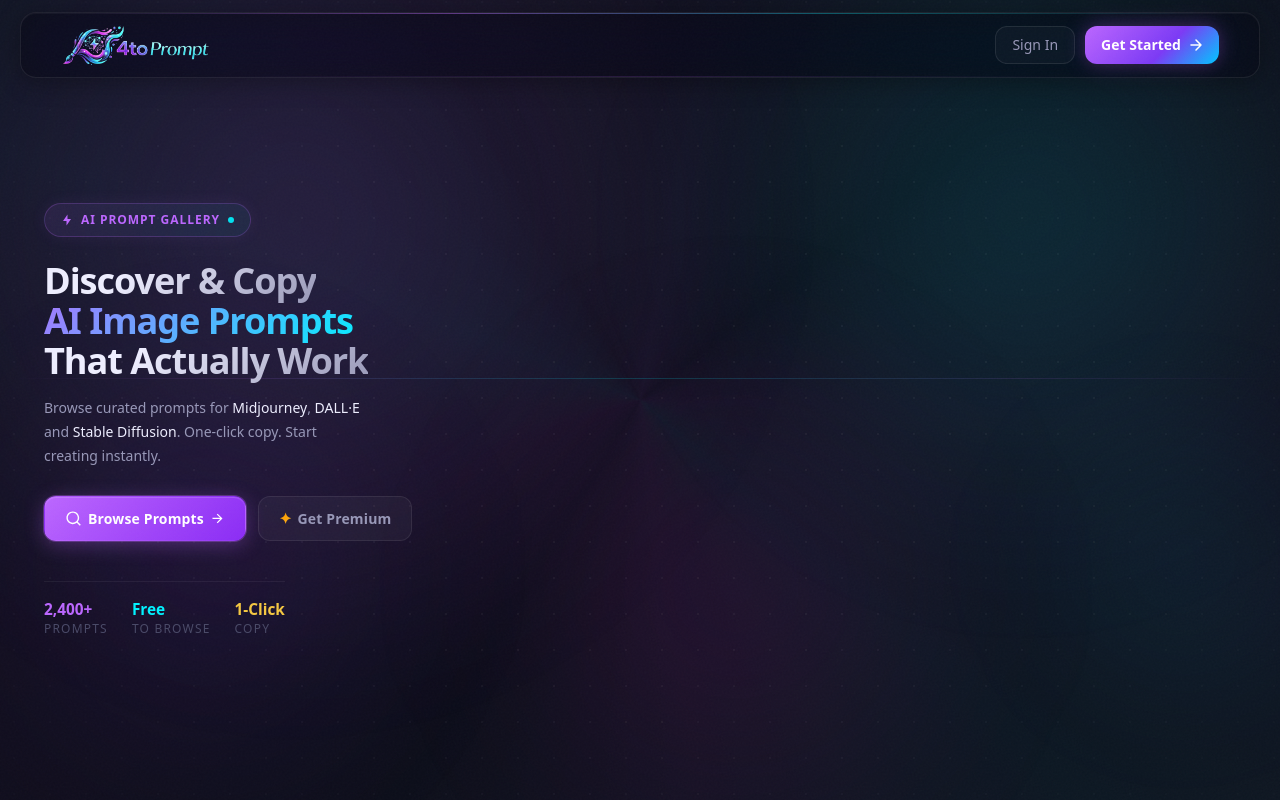
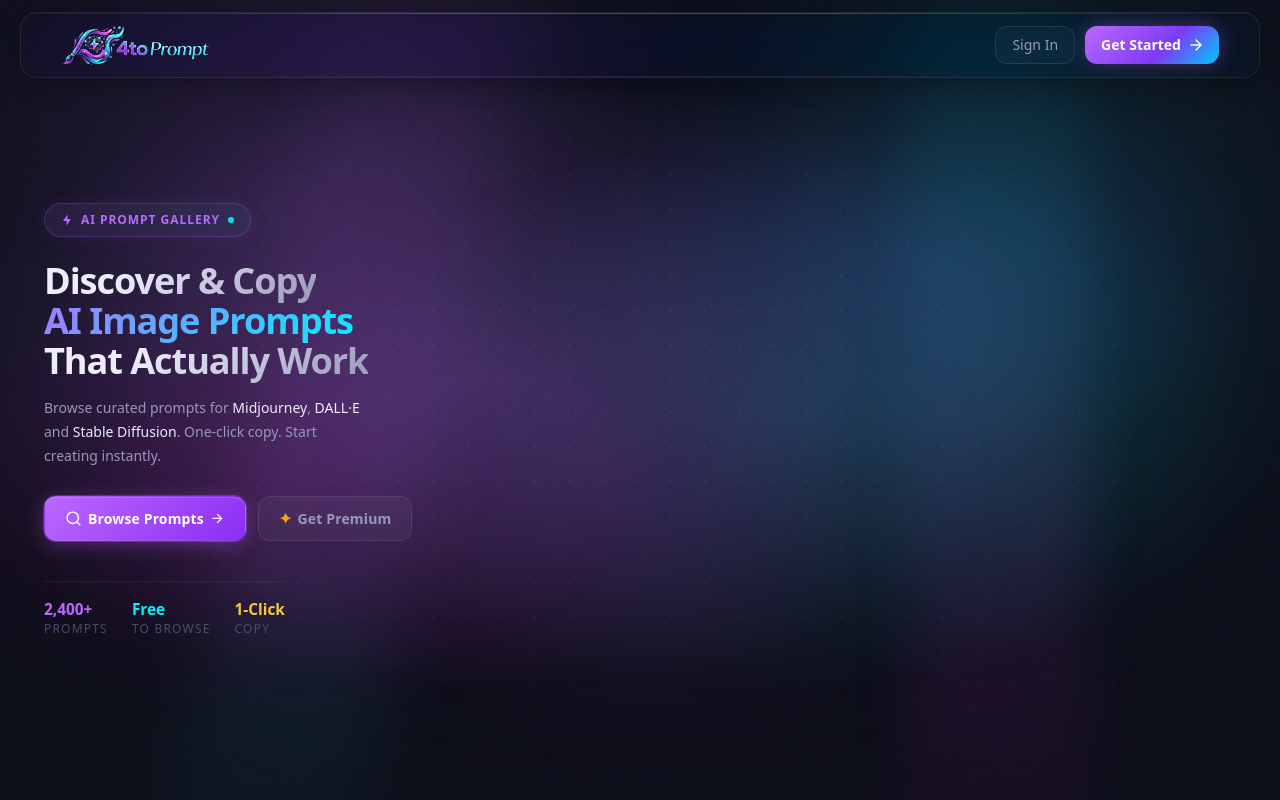
Before and after one commit to DiwakaraDev/4to-prompt, a Next.js app: page / in a window 1280 px wide. Shown: the top 800 px of the page. Built offline with nearby package versions, Linux system fonts and the light colour scheme; no server answers; the database is empty.

Commit message:
feat: enhance animated background with new layers and effects

```diff
--- a/src/app/globals.css
+++ b/src/app/globals.css
@@ -824,210 +824,266 @@
 }
 
 /* ═══════════════════════════════════════════════════════════
-   ANIMATED BACKGROUND
+   ANIMATED BACKGROUND v2 — Modern Cinematic
+   Layers: Mesh · Dots · Tron Grid · Orbs · Beams · Rings
 ═══════════════════════════════════════════════════════════ */
 
-@keyframes aurora {
-  0%   { transform: rotate(0deg)   scale(1.0); opacity: 0.55; }
-  25%  { transform: rotate(90deg)  scale(1.08); opacity: 0.65; }
-  50%  { transform: rotate(180deg) scale(1.0); opacity: 0.55; }
-  75%  { transform: rotate(270deg) scale(1.05); opacity: 0.60; }
-  100% { transform: rotate(360deg) scale(1.0); opacity: 0.55; }
+/* ── CSS @property — enables smooth gradient morphing ── */
+@property --mx1 { syntax: '<percentage>'; initial-value: 15%;  inherits: false; }
+@property --my1 { syntax: '<percentage>'; initial-value: 15%;  inherits: false; }
+@property --mx2 { syntax: '<percentage>'; initial-value: 85%;  inherits: false; }
+@property --my2 { syntax: '<percentage>'; initial-value: 10%;  inherits: false; }
+@property --mx3 { syntax: '<percentage>'; initial-value: 50%;  inherits: false; }
+@property --my3 { syntax: '<percentage>'; initial-value: 85%;  inherits: false; }
+@property --mx4 { syntax: '<percentage>'; initial-value: 20%;  inherits: false; }
+@property --my4 { syntax: '<percentage>'; initial-value: 70%;  inherits: false; }
+
+/* ── Keyframes ── */
+@keyframes meshMorph {
+  0%   { --mx1:15%; --my1:15%; --mx2:85%; --my2:10%;
+         --mx3:50%; --my3:85%; --mx4:20%; --my4:70%; }
+  25%  { --mx1:40%; --my1:50%; --mx2:60%; --my2:55%;
+         --mx3:20%; --my3:60%; --mx4:75%; --my4:30%; }
+  50%  { --mx1:72%; --my1:22%; --mx2:28%; --my2:78%;
+         --mx3:82%; --my3:38%; --mx4:12%; --my4:55%; }
+  75%  { --mx1:25%; --my1:68%; --mx2:78%; --my2:32%;
+         --mx3:55%; --my3:72%; --mx4:48%; --my4:18%; }
+  100% { --mx1:15%; --my1:15%; --mx2:85%; --my2:10%;
+         --mx3:50%; --my3:85%; --mx4:20%; --my4:70%; }
 }
 
-@keyframes scanline {
-  0%   { top: -10%;  opacity: 0;   }
-  5%   { opacity: 1; }
-  95%  { opacity: 1; }
-  100% { top: 110%;  opacity: 0;   }
+@keyframes orbDrift1 {
+  0%,100% { transform: translate(0px, 0px) scale(1.00); }
+  30%     { transform: translate(55px, -45px) scale(1.06); }
+  60%     { transform: translate(-30px, -65px) scale(0.95); }
+}
+@keyframes orbDrift2 {
+  0%,100% { transform: translate(0px, 0px) scale(1.00); }
+  25%     { transform: translate(-50px, 38px) scale(1.05); }
+  55%     { transform: translate(40px, 55px) scale(0.96); }
+  80%     { transform: translate(22px, -28px) scale(1.02); }
+}
+@keyframes orbDrift3 {
+  0%,100% { transform: translate(0px, 0px) scale(1.00); }
+  40%     { transform: translate(35px, -50px) scale(1.08); }
+  70%     { transform: translate(-45px, 22px) scale(0.93); }
 }
 
-@keyframes orbFloat1 {
-  0%,  100% { transform: translate(0px,    0px)    scale(1.00); }
-  25%        { transform: translate(40px,  -30px)  scale(1.05); }
-  50%        { transform: translate(-20px, -50px)  scale(0.97); }
-  75%        { transform: translate(-40px,  20px)  scale(1.03); }
+@keyframes beamSweep1 {
+  0%,100% { transform: translateX(-200%) skewX(-12deg); opacity: 0; }
+  8%      { opacity: 1; }
+  42%     { opacity: 0.5; }
+  50%     { transform: translateX(300%) skewX(-12deg); opacity: 0; }
+}
+@keyframes beamSweep2 {
+  0%,100% { transform: translateX(300%) skewX(12deg); opacity: 0; }
+  8%      { opacity: 0.7; }
+  42%     { opacity: 0.3; }
+  50%     { transform: translateX(-200%) skewX(12deg); opacity: 0; }
 }
 
-@keyframes orbFloat2 {
-  0%,  100% { transform: translate(0px,    0px)    scale(1.00); }
-  20%        { transform: translate(-35px,  25px)  scale(1.04); }
-  50%        { transform: translate(30px,   40px)  scale(0.96); }
-  80%        { transform: translate(20px,  -20px)  scale(1.02); }
-}
-
-@keyframes orbFloat3 {
-  0%,  100% { transform: translate(0px,   0px)   scale(1.00); }
-  33%        { transform: translate(25px, -35px) scale(1.06); }
-  66%        { transform: translate(-30px, 15px) scale(0.95); }
+@keyframes ringExpand {
+  0%   { transform: translate(-50%, -50%) scale(0.05); opacity: 0.7; }
+  100% { transform: translate(-50%, -50%) scale(1);    opacity: 0;   }
 }
 
 /* ── Wrapper ── */
-.animated-bg {
+.abg {
   position: fixed;
   inset: 0;
   z-index: -1;
   overflow: hidden;
-  background: #0d0f1a;  /* matches --color-bg */
+  background: #0d0f1a;
   pointer-events: none;
 }
 
-/* ── Dot grid ── */
-.animated-bg-grid {
+/* ── Layer 1: Morphing mesh (CSS @property magic) ── */
+.abg-mesh {
   position: absolute;
-  inset: -20%;
-  background-image:
-    radial-gradient(circle, rgba(255,255,255,0.045) 1px, transparent 1px);
-  background-size: 36px 36px;
-  mask-image: radial-gradient(ellipse 80% 80% at center, black 30%, transparent 75%);
-  -webkit-mask-image: radial-gradient(ellipse 80% 80% at center, black 30%, transparent 75%);
+  inset: 0;
+  background:
+    radial-gradient(ellipse 70% 60% at var(--mx1) var(--my1),
+      rgba(188,103,255,0.20) 0%, transparent 65%),
+    radial-gradient(ellipse 60% 55% at var(--mx2) var(--my2),
+      rgba(0,242,255,0.14)   0%, transparent 65%),
+    radial-gradient(ellipse 50% 45% at var(--mx3) var(--my3),
+      rgba(255,0,212,0.11)   0%, transparent 65%),
+    radial-gradient(ellipse 45% 40% at var(--mx4) var(--my4),
+      rgba(124,58,245,0.12)  0%, transparent 65%);
+  animation: meshMorph 28s ease-in-out infinite;
 }
 
-/* ── Aurora ring ── */
-.animated-bg-aurora {
+/* ── Layer 2: Dot particle field ── */
+.abg-dots {
   position: absolute;
-  top: 50%;
-  left: 50%;
-  width: 140vmax;
-  height: 140vmax;
-  margin-top: -70vmax;
-  margin-left: -70vmax;
-  background: conic-gradient(
-    from 0deg,
-    transparent           0deg,
-    rgba(188,103,255,0.04) 40deg,
-    rgba(0,242,255,0.06)   80deg,
-    rgba(188,103,255,0.05) 120deg,
-    transparent            160deg,
-    rgba(255,0,212,0.03)   200deg,
-    rgba(0,242,255,0.04)   240deg,
-    transparent            280deg,
-    rgba(188,103,255,0.04) 320deg,
-    transparent            360deg
-  );
-  animation: aurora 40s linear infinite;
-  border-radius: 50%;
+  inset: -10%;
+  background-image:
+    radial-gradient(circle, rgba(255,255,255,0.055) 1px, transparent 1px);
+  background-size: 34px 34px;
+  mask-image:
+    radial-gradient(ellipse 90% 90% at center, black 10%, transparent 72%);
+  -webkit-mask-image:
+    radial-gradient(ellipse 90% 90% at center, black 10%, transparent 72%);
 }
 
-/* ── Orbs ── */
-.animated-bg-orb {
+/* ── Layer 3: Tron perspective horizon grid ── */
+.abg-grid {
+  position: absolute;
+  bottom: -8%;
+  left: -35%;
+  right: -35%;
+  height: 58%;
+  background-image:
+    linear-gradient(rgba(188,103,255,0.10) 1px, transparent 1px),
+    linear-gradient(90deg, rgba(0,242,255,0.07) 1px, transparent 1px);
+  background-size: 72px 72px;
+  transform: perspective(550px) rotateX(78deg);
+  transform-origin: bottom center;
+  mask-image:
+    linear-gradient(to top,
+      rgba(0,0,0,0.9) 0%,
+      rgba(0,0,0,0.6) 25%,
+      rgba(0,0,0,0.2) 50%,
+      transparent 70%);
+  -webkit-mask-image:
+    linear-gradient(to top,
+      rgba(0,0,0,0.9) 0%,
+      rgba(0,0,0,0.6) 25%,
+      rgba(0,0,0,0.2) 50%,
+      transparent 70%);
+}
+
+/* ── Layer 4: Orbs ── */
+.abg-orb {
   position: absolute;
   border-radius: 50%;
   pointer-events: none;
 }
 
-/* Violet — top left, large hero orb */
-.orb-violet-main {
-  width: min(900px, 90vw);
-  height: min(900px, 90vw);
-  top: -25%;
-  left: -15%;
-  background: radial-gradient(
-    circle at center,
-    rgba(188, 103, 255, 0.16) 0%,
-    rgba(188, 103, 255, 0.07) 40%,
-    transparent 70%
-  );
-  filter: blur(60px);
-  animation: orbFloat1 28s ease-in-out infinite;
+.abg-orb-1 {
+  width:  min(820px, 88vw);
+  height: min(820px, 88vw);
+  top: -22%; left: -12%;
+  background: radial-gradient(circle,
+    rgba(188,103,255,0.22) 0%,
+    rgba(188,103,255,0.06) 45%,
+    transparent 70%);
+  filter: blur(72px);
+  animation: orbDrift1 32s ease-in-out infinite;
 }
 
-/* Cyan — top right */
-.orb-cyan-main {
-  width: min(700px, 75vw);
-  height: min(700px, 75vw);
-  top: -20%;
-  right: -10%;
-  background: radial-gradient(
-    circle at center,
-    rgba(0, 242, 255, 0.13) 0%,
-    rgba(0, 242, 255, 0.05) 45%,
-    transparent 70%
-  );
-  filter: blur(70px);
-  animation: orbFloat2 34s ease-in-out infinite;
+.abg-orb-2 {
+  width:  min(720px, 78vw);
+  height: min(720px, 78vw);
+  top: -18%; right: -10%;
+  background: radial-gradient(circle,
+    rgba(0,242,255,0.18) 0%,
+    rgba(0,242,255,0.05) 45%,
+    transparent 70%);
+  filter: blur(82px);
+  animation: orbDrift2 38s ease-in-out infinite;
 }
 
-/* Magenta — bottom center, subtle accent */
-.orb-magenta {
-  width: min(600px, 65vw);
-  height: min(600px, 65vw);
-  bottom: -10%;
-  left: 35%;
-  background: radial-gradient(
-    circle at center,
-    rgba(255, 0, 212, 0.09) 0%,
-    rgba(255, 0, 212, 0.03) 45%,
-    transparent 70%
-  );
-  filter: blur(80px);
-  animation: orbFloat3 38s ease-in-out infinite reverse;
+.abg-orb-3 {
+  width:  min(520px, 62vw);
+  height: min(520px, 62vw);
+  bottom: 8%; left: 32%;
+  background: radial-gradient(circle,
+    rgba(255,0,212,0.13) 0%,
+    rgba(255,0,212,0.03) 50%,
+    transparent 70%);
+  filter: blur(90px);
+  animation: orbDrift3 42s ease-in-out infinite reverse;
 }
 
-/* Violet soft — bottom left */
-.orb-violet-soft {
-  width: min(500px, 55vw);
-  height: min(500px, 55vw);
-  bottom: -5%;
-  left: -5%;
-  background: radial-gradient(
-    circle at center,
-    rgba(124, 58, 245, 0.10) 0%,
-    rgba(124, 58, 245, 0.03) 50%,
-    transparent 70%
-  );
-  filter: blur(70px);
-  animation: orbFloat2 24s ease-in-out infinite reverse;
+/* ── Layer 5: Sweeping light beams ── */
+.abg-beam {
+  position: absolute;
+  top: -15%;
+  width: 180px;
+  height: 135%;
+  pointer-events: none;
 }
 
-/* Cyan soft — mid right */
-.orb-cyan-soft {
-  width: min(400px, 45vw);
-  height: min(400px, 45vw);
-  top: 45%;
-  right: -8%;
-  background: radial-gradient(
-    circle at center,
-    rgba(0, 200, 255, 0.07) 0%,
-    transparent 65%
+.abg-beam-1 {
+  left: 10%;
+  background: linear-gradient(
+    to bottom,
+    transparent                   0%,
+    rgba(188,103,255,0.07)        20%,
+    rgba(188,103,255,0.14)        50%,
+    rgba(0,242,255,0.07)          80%,
+    transparent                   100%
   );
-  filter: blur(60px);
-  animation: orbFloat1 32s ease-in-out infinite 8s;
+  filter: blur(32px);
+  animation: beamSweep1 18s ease-in-out infinite 1s;
 }
 
-/* ── Scanline sweep — very subtle, adds depth ── */
-.animated-bg-scanline {
-  position: absolute;
-  left: 0;
-  right: 0;
-  height: 1px;
+.abg-beam-2 {
+  right: 15%;
   background: linear-gradient(
-    90deg,
-    transparent 0%,
-    rgba(188, 103, 255, 0.12) 20%,
-    rgba(0, 242, 255, 0.18)   50%,
-    rgba(188, 103, 255, 0.12) 80%,
-    transparent 100%
+    to bottom,
+    transparent                  0%,
+    rgba(0,242,255,0.06)         25%,
+    rgba(188,103,255,0.10)       55%,
+    rgba(255,0,212,0.06)         82%,
+    transparent                  100%
   );
-  box-shadow: 0 0 20px rgba(0, 242, 255, 0.08);
-  animation: scanline 12s linear infinite;
+  filter: blur(28px);
+  animation: beamSweep2 22s ease-in-out infinite 9s;
 }
 
-/* ── Performance ── */
-.animated-bg-orb,
-.animated-bg-aurora,
-.animated-bg-scanline {
-  will-change: transform;
+/* ── Layer 6: Pulse rings ── */
+.abg-rings {
+  position: absolute;
+  top: 28%;
+  left: 50%;
+  pointer-events: none;
+}
+
+.abg-ring {
+  position: absolute;
+  border-radius: 50%;
+  border: 1px solid rgba(188,103,255,0.22);
+  box-shadow: 0 0 24px rgba(188,103,255,0.06);
+  animation: ringExpand 7s ease-out infinite;
+}
+
+.abg-ring-1 { width: 480px; height: 480px; animation-delay: 0s; }
+.abg-ring-2 { width: 480px; height: 480px; animation-delay: 2.3s;
+  border-color: rgba(0,242,255,0.16); }
+.abg-ring-3 { width: 480px; height: 480px; animation-delay: 4.6s;
+  border-color: rgba(255,0,212,0.12); }
+
+/* ── Layer 7: Edge vignette ── */
+.abg-vignette {
+  position: absolute;
+  inset: 0;
+  background: radial-gradient(
+    ellipse 110% 110% at center,
+    transparent       35%,
+    rgba(13,15,26,0.5) 72%,
+    rgba(13,15,26,0.92) 100%
+  );
+}
+
+/* ── GPU performance ── */
+.abg-mesh,
+.abg-orb,
+.abg-beam,
+.abg-ring {
+  will-change: transform, opacity;
   transform: translateZ(0);
   backface-visibility: hidden;
   -webkit-backface-visibility: hidden;
 }
 
-/* Respect reduced motion */
+/* ── Respect reduced motion ── */
 @media (prefers-reduced-motion: reduce) {
-  .animated-bg-orb,
-  .animated-bg-aurora,
-  .animated-bg-scanline {
+  .abg-mesh,
+  .abg-orb,
+  .abg-beam,
+  .abg-ring {
     animation: none !important;
   }
 }
--- a/src/components/layout/AnimatedBackground.tsx
+++ b/src/components/layout/AnimatedBackground.tsx
@@ -1,25 +1,34 @@
 // src/components/layout/AnimatedBackground.tsx
-// Server Component — pure CSS, zero JS, zero runtime cost
-
 export function AnimatedBackground() {
   return (
-    <div className="animated-bg" aria-hidden="true">
+    <div className="abg" aria-hidden="true">
+      {/* Morphing mesh gradient — CSS @property animated */}
+      <div className="abg-mesh" />
 
-      {/* Dot grid */}
-      <div className="animated-bg-grid" />
+      {/* Dot particle field */}
+      <div className="abg-dots" />
 
-      {/* Aurora ring — slowly rotates behind everything */}
-      <div className="animated-bg-aurora" />
+      {/* Tron perspective grid — bottom horizon */}
+      <div className="abg-grid" />
 
       {/* Floating orbs */}
-      <div className="animated-bg-orb orb-violet-main" />
-      <div className="animated-bg-orb orb-cyan-main"   />
-      <div className="animated-bg-orb orb-magenta"     />
-      <div className="animated-bg-orb orb-violet-soft" />
-      <div className="animated-bg-orb orb-cyan-soft"   />
+      <div className="abg-orb abg-orb-1" />
+      <div className="abg-orb abg-orb-2" />
+      <div className="abg-orb abg-orb-3" />
 
-      {/* Horizontal scan line — subtle sweep */}
-      <div className="animated-bg-scanline" />
+      {/* Sweeping light beams */}
+      <div className="abg-beam abg-beam-1" />
+      <div className="abg-beam abg-beam-2" />
+
+      {/* Pulse rings — ripple from center */}
+      <div className="abg-rings">
+        <div className="abg-ring abg-ring-1" />
+        <div className="abg-ring abg-ring-2" />
+        <div className="abg-ring abg-ring-3" />
+      </div>
+
+      {/* Edge vignette — keeps content readable */}
+      <div className="abg-vignette" />
     </div>
   );
 }
--- a/src/components/layout/Navbar.tsx
+++ b/src/components/layout/Navbar.tsx
@@ -92,9 +92,7 @@
           )}
           style={{
             height:              "52px",
-            background:          scrolled
-              ? "rgba(8,9,18,0.92)"
-              : "rgba(8,9,18,0.55)",
+            background:          "transparent",
             backdropFilter:      "blur(24px) saturate(180%)",
             WebkitBackdropFilter:"blur(24px) saturate(180%)",
             border:              scrolled
```
